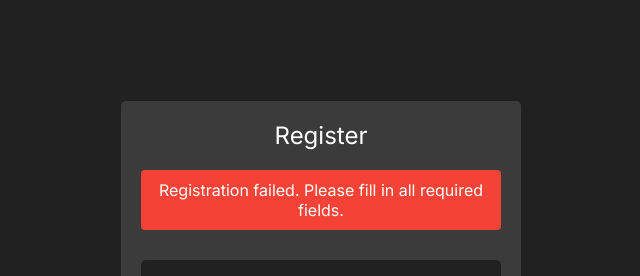
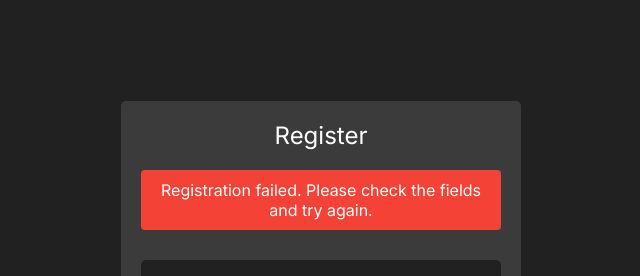
Before and after one commit to ZakariaeELHAJRI/NextJS-ChatApp, a Next.js app: page /register in a window 1280 px wide. Both pictures are taken after typing "Sample", "Sample", "Sample", "name@example.com", "Sample123", "Sample" into the empty fields and a click on the button "Register". Shown: the top 276 px of the page, without its empty margins (319-959 px from the left). Built offline with nearby package versions, Linux system fonts and the light colour scheme; no server answers.

Commit message:
handle setTimeout  to display alert error

```diff
--- a/src/app/register/page.jsx
+++ b/src/app/register/page.jsx
@@ -53,7 +53,10 @@ export default function Register() {
 
     // Validate form data
     if (!isFormDataValid(formData)) {
-      setShowErrorMessage(true);
+      setTimeout(() => {
+              setShowErrorMessage(true);
+      }, 1000);
+
       return;
     }
 
@@ -64,7 +67,7 @@ export default function Register() {
         setShowSuccessMessage(true);
         setTimeout(() => {
           window.location.href = '/login';
-        }, 2000);
+        }, 1000);
       } else {
         setShowErrorMessage(true);
       }
@@ -104,7 +107,7 @@ export default function Register() {
           )}
           {showErrorMessage && (
             <div className={styles.errorMessage}>
-              Registration failed. Please fill in all required fields.
+              Registration failed. Please check the fields and try again.
             </div>
           )}
           <form onSubmit={handleSubmit}>
```
